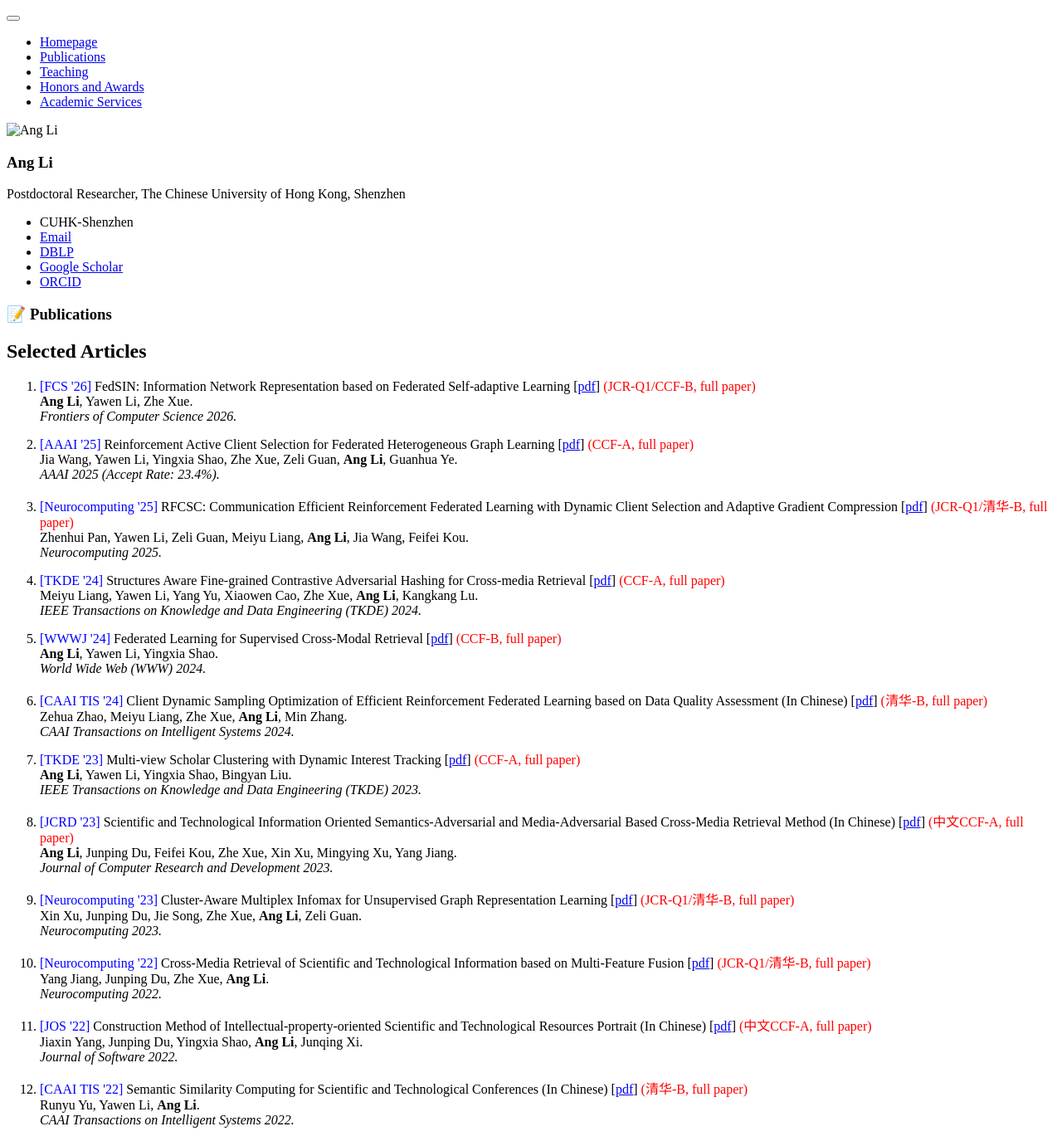
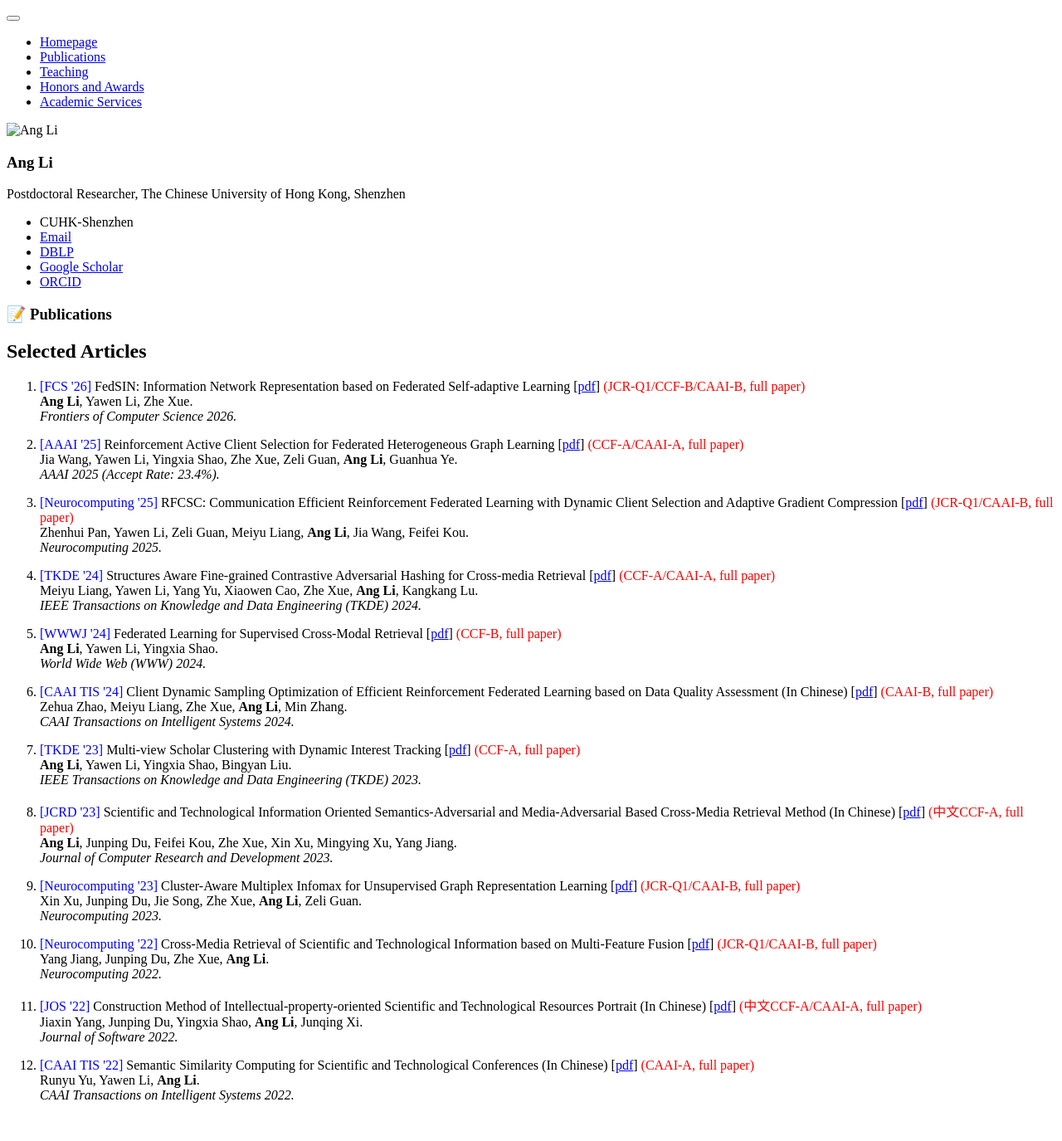
Before and after one commit to chris-Ang-li/chris-Ang-li.github.io, a Jekyll site: the page built from _pages/includes/pub.md, in a window 1280 px wide. Shown: the whole page at 83% size. Built offline with Jekyll 4.4.1, drawn with Linux system fonts in a browser that asks for light colours; our own code applies the rules of GitHub Pages for plain Markdown files; after the commit the page ends 1345 px from its top, so only the background shows below that.

Commit message:
Update pub.md

```diff
--- a/_pages/includes/pub.md
+++ b/_pages/includes/pub.md
@@ -4,28 +4,28 @@
 <h2>Selected Articles</h2>
 <ol start=1>
   <li>
-    <p><font color="blue">[FCS '26]</font> FedSIN: Information Network Representation based on Federated Self-adaptive Learning [<a href="https://link.springer.com/article/10.1007/s11704-025-40529-8">pdf</a>] <font color="red">(JCR-Q1/CCF-B, full paper)</font>
+    <p><font color="blue">[FCS '26]</font> FedSIN: Information Network Representation based on Federated Self-adaptive Learning [<a href="https://link.springer.com/article/10.1007/s11704-025-40529-8">pdf</a>] <font color="red">(JCR-Q1/CCF-B/CAAI-B, full paper)</font>
       <br>
       <b>Ang Li</b>, Yawen Li, Zhe Xue.<br>
       <i>Frontiers of Computer Science 2026.</i> <br>
     </p>
   </li>
   <li>
-    <p><font color="blue">[AAAI '25]</font> Reinforcement Active Client Selection for Federated Heterogeneous Graph Learning [<a href="https://ojs.aaai.org/index.php/AAAI/article/view/35409">pdf</a>]  <font color="red">(CCF-A, full paper)</font>
+    <p><font color="blue">[AAAI '25]</font> Reinforcement Active Client Selection for Federated Heterogeneous Graph Learning [<a href="https://ojs.aaai.org/index.php/AAAI/article/view/35409">pdf</a>]  <font color="red">(CCF-A/CAAI-A, full paper)</font>
       <br>
       Jia Wang, Yawen Li, Yingxia Shao, Zhe Xue, Zeli Guan, <b>Ang Li</b>, Guanhua Ye.<br>
       <i>AAAI 2025 (Accept Rate: 23.4%).</i> <br>
     </p>
   </li>
   <li>
-    <p><font color="blue">[Neurocomputing '25]</font> RFCSC: Communication Efficient Reinforcement Federated Learning with Dynamic Client Selection and Adaptive Gradient Compression [<a href="https://www.sciencedirect.com/science/article/pii/S0925231224014437">pdf</a>] <font color="red">(JCR-Q1/清华-B, full paper)</font>
+    <p><font color="blue">[Neurocomputing '25]</font> RFCSC: Communication Efficient Reinforcement Federated Learning with Dynamic Client Selection and Adaptive Gradient Compression [<a href="https://www.sciencedirect.com/science/article/pii/S0925231224014437">pdf</a>] <font color="red">(JCR-Q1/CAAI-B, full paper)</font>
       <br>
       Zhenhui Pan, Yawen Li, Zeli Guan, Meiyu Liang, <b>Ang Li</b>, Jia Wang, Feifei Kou.<br>
       <i>Neurocomputing 2025.</i> <br>
     </p>
   </li>
   <li>
-    <p><font color="blue">[TKDE '24]</font> Structures Aware Fine-grained Contrastive Adversarial Hashing for Cross-media Retrieval [<a href="https://ieeexplore.ieee.org/stamp/stamp.jsp?tp=&arnumber=10416208">pdf</a>] <font color="red">(CCF-A, full paper)</font>
+    <p><font color="blue">[TKDE '24]</font> Structures Aware Fine-grained Contrastive Adversarial Hashing for Cross-media Retrieval [<a href="https://ieeexplore.ieee.org/stamp/stamp.jsp?tp=&arnumber=10416208">pdf</a>] <font color="red">(CCF-A/CAAI-A, full paper)</font>
       <br>
       Meiyu Liang, Yawen Li, Yang Yu, Xiaowen Cao, Zhe Xue, <b>Ang Li</b>, Kangkang Lu.<br>
       <i>IEEE Transactions on Knowledge and Data Engineering (TKDE) 2024.</i> <br>
@@ -39,7 +39,7 @@
     </p>
   </li>
   <li>
-    <p><font color="blue">[CAAI TIS '24]</font> Client Dynamic Sampling Optimization of Efficient Reinforcement Federated Learning based on Data Quality Assessment (In Chinese) [<a href="https://kns.cnki.net/kcms2/article/abstract?v=y_SiIdm5mquD0FPKixc8XmpbGtMGpydwEDSulJU9FBMbCssRntyRRfohKrEdSODvvTtoQ71MKRslgCOe1lG-GK6_4jG4hfBzJvcVx-umZBfcoLyEQYJGEflzPSn1iuhs04vd-8XWckww-IbbNERajYej43ghUyCK2ThfIhyoX8nEDShUnMseSA==&uniplatform=NZKPT&language=CHS">pdf</a>] <font color="red">(清华-B, full paper)</font>
+    <p><font color="blue">[CAAI TIS '24]</font> Client Dynamic Sampling Optimization of Efficient Reinforcement Federated Learning based on Data Quality Assessment (In Chinese) [<a href="https://kns.cnki.net/kcms2/article/abstract?v=y_SiIdm5mquD0FPKixc8XmpbGtMGpydwEDSulJU9FBMbCssRntyRRfohKrEdSODvvTtoQ71MKRslgCOe1lG-GK6_4jG4hfBzJvcVx-umZBfcoLyEQYJGEflzPSn1iuhs04vd-8XWckww-IbbNERajYej43ghUyCK2ThfIhyoX8nEDShUnMseSA==&uniplatform=NZKPT&language=CHS">pdf</a>] <font color="red">(CAAI-B, full paper)</font>
       <br>
       Zehua Zhao, Meiyu Liang, Zhe Xue, <b>Ang Li</b>, Min Zhang.<br>
       <i>CAAI Transactions on Intelligent Systems 2024.</i> <br>
@@ -60,28 +60,28 @@
     </p>
    </li>
     <li>
-    <p><font color="blue">[Neurocomputing '23]</font> Cluster-Aware Multiplex Infomax for Unsupervised Graph Representation Learning [<a href="https://www.sciencedirect.com/science/article/pii/S0925231223001790">pdf</a>] <font color="red">(JCR-Q1/清华-B, full paper)</font>
+    <p><font color="blue">[Neurocomputing '23]</font> Cluster-Aware Multiplex Infomax for Unsupervised Graph Representation Learning [<a href="https://www.sciencedirect.com/science/article/pii/S0925231223001790">pdf</a>] <font color="red">(JCR-Q1/CAAI-B, full paper)</font>
       <br>
       Xin Xu, Junping Du, Jie Song, Zhe Xue, <b>Ang Li</b>, Zeli Guan.<br>
       <i>Neurocomputing 2023.</i> <br>
     </p>
    </li>
   <li>
-    <p><font color="blue">[Neurocomputing '22]</font> Cross-Media Retrieval of Scientific and Technological Information based on Multi-Feature Fusion [<a href="https://www.sciencedirect.com/science/article/pii/S0925231222007901">pdf</a>] <font color="red">(JCR-Q1/清华-B, full paper)</font>
+    <p><font color="blue">[Neurocomputing '22]</font> Cross-Media Retrieval of Scientific and Technological Information based on Multi-Feature Fusion [<a href="https://www.sciencedirect.com/science/article/pii/S0925231222007901">pdf</a>] <font color="red">(JCR-Q1/CAAI-B, full paper)</font>
       <br>
       Yang Jiang, Junping Du, Zhe Xue, <b>Ang Li</b>.<br>
       <i>Neurocomputing 2022.</i> <br>
     </p>
    </li>
   <li>
-    <p><font color="blue">[JOS '22]</font> Construction Method of Intellectual-property-oriented Scientific and Technological Resources Portrait (In Chinese) [<a href="https://www.jos.org.cn/josen/article/abstract/6483">pdf</a>] <font color="red">(中文CCF-A, full paper)</font>
+    <p><font color="blue">[JOS '22]</font> Construction Method of Intellectual-property-oriented Scientific and Technological Resources Portrait (In Chinese) [<a href="https://www.jos.org.cn/josen/article/abstract/6483">pdf</a>] <font color="red">(中文CCF-A/CAAI-A, full paper)</font>
       <br>
       Jiaxin Yang, Junping Du, Yingxia Shao, <b>Ang Li</b>, Junqing Xi.<br>
       <i>Journal of Software 2022.</i> <br>
     </p>
    </li>
   <li>
-    <p><font color="blue">[CAAI TIS '22]</font> Semantic Similarity Computing for Scientific and Technological Conferences (In Chinese) [<a href="https://kns.cnki.net/kcms2/article/abstract?v=y_SiIdm5mquoP6qfa3K2wBe8TcPKvndRh-E7J5KavdSh2BVbwvOxR8nhxOfkoJ1h3rOnmDy1rb-xxP--aopQtlXDMUZBeH6AkoYyB6lHX-JFaY7i46b-IfvhPKFv5rS47_z-OEHaWILIM9Udnx0daQ730TgwygPHaoJrRCEv3GHvmWU52E4hcA==&uniplatform=NZKPT&language=CHS">pdf</a>] <font color="red">(清华-B, full paper)</font>
+    <p><font color="blue">[CAAI TIS '22]</font> Semantic Similarity Computing for Scientific and Technological Conferences (In Chinese) [<a href="https://kns.cnki.net/kcms2/article/abstract?v=y_SiIdm5mquoP6qfa3K2wBe8TcPKvndRh-E7J5KavdSh2BVbwvOxR8nhxOfkoJ1h3rOnmDy1rb-xxP--aopQtlXDMUZBeH6AkoYyB6lHX-JFaY7i46b-IfvhPKFv5rS47_z-OEHaWILIM9Udnx0daQ730TgwygPHaoJrRCEv3GHvmWU52E4hcA==&uniplatform=NZKPT&language=CHS">pdf</a>] <font color="red">(CAAI-A, full paper)</font>
       <br>
       Runyu Yu, Yawen Li, <b>Ang Li</b>.<br>
       <i>CAAI Transactions on Intelligent Systems 2022.</i> <br>
```
